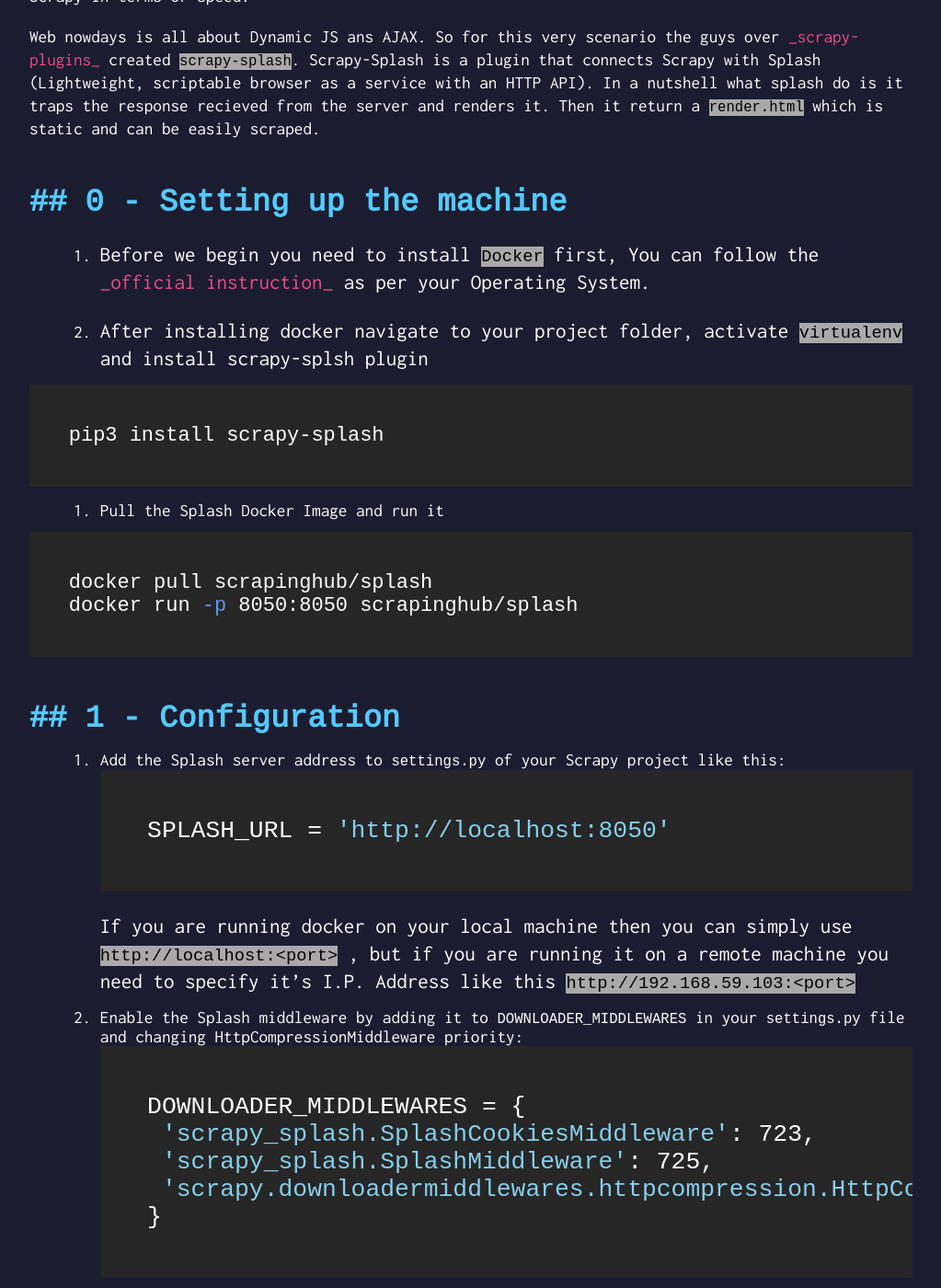
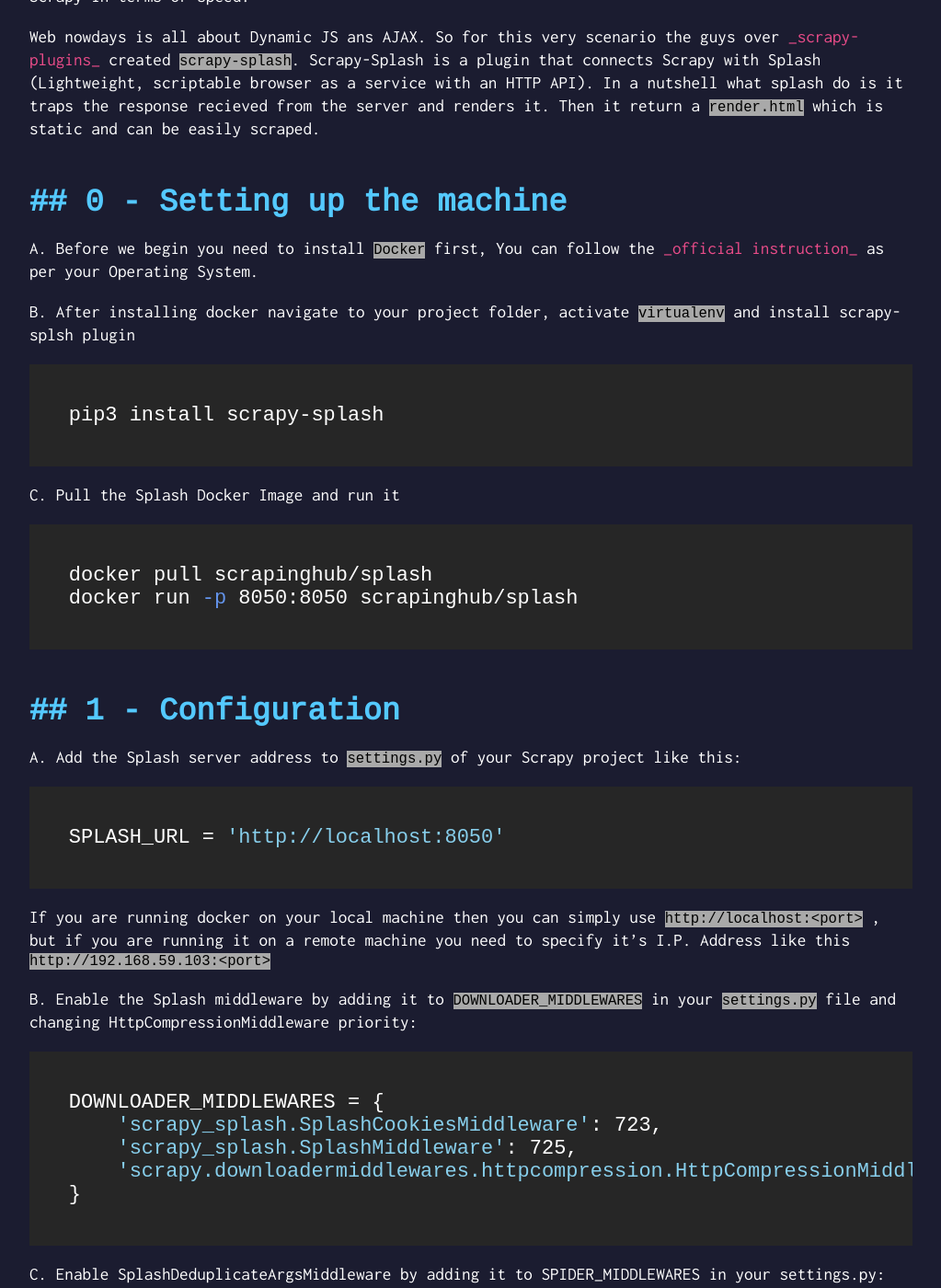
Before and after one commit to aaqaishtyaq/aaqaishtyaq.github.io, a Jekyll site: the page built from _posts/2018-09-01-scrapy-splash-setup.md, in a window 1280 px wide and 1400 px high, scrolled down 426 px. Shown: the whole window at 92% size, without its empty margins (16-1039 px from the left). Built offline with Jekyll 4.4.1, drawn with Linux system fonts in a browser that asks for light colours; some of the changed lines change nothing that is shown; some of the changed text lies outside the part shown.

Commit message:
Scrapy-Splash Blog cleaned up

````diff
--- a/_posts/2018-09-01-scrapy-splash-setup.md
+++ b/_posts/2018-09-01-scrapy-splash-setup.md
@@ -11,15 +11,15 @@
 
 ## 0 - Setting up the machine
 
-1. Before we begin you need to install ```Docker``` first, You can follow the [official instruction][1] as per your Operating System.
+A. Before we begin you need to install ```Docker``` first, You can follow the [official instruction][1] as per your Operating System.
 
-2. After installing docker navigate to your project folder, activate ```virtualenv``` and install scrapy-splsh plugin
+B. After installing docker navigate to your project folder, activate ```virtualenv``` and install scrapy-splsh plugin
 
 ```bash
 pip3 install scrapy-splash
 ```
 
-3. Pull the Splash Docker Image and run it
+C. Pull the Splash Docker Image and run it
 
 ```bash
 docker pull scrapinghub/splash
@@ -28,13 +28,16 @@
 
 ## 1 - Configuration
 
-1. Add the Splash server address to ```settings.py``` of your Scrapy project like this:
+A. Add the Splash server address to ```settings.py``` of your Scrapy project like this:
+
 ```python
 SPLASH_URL = 'http://localhost:8050'
 ```
 If you are running docker on your local machine then you can simply use ```http://localhost:<port>``` , but if you are running it on a remote machine you need to specify it's I.P. Address like this ```http://192.168.59.103:<port>```
 
-2. Enable the Splash middleware by adding it to ```DOWNLOADER_MIDDLEWARES``` in your ```settings.py``` file and changing HttpCompressionMiddleware priority:
+
+B. Enable the Splash middleware by adding it to ```DOWNLOADER_MIDDLEWARES``` in your ```settings.py``` file and changing HttpCompressionMiddleware priority:
+
 ```python
 DOWNLOADER_MIDDLEWARES = {
     'scrapy_splash.SplashCookiesMiddleware': 723,
@@ -43,14 +46,18 @@
 }
 ```
 
-3. Enable SplashDeduplicateArgsMiddleware by adding it to SPIDER_MIDDLEWARES in your settings.py:
+
+C. Enable SplashDeduplicateArgsMiddleware by adding it to SPIDER_MIDDLEWARES in your settings.py:
+
 ```python
 SPIDER_MIDDLEWARES = {
     'scrapy_splash.SplashDeduplicateArgsMiddleware': 100,
 }
 ```
 
-4. Set a custom DUPEFILTER_CLASS:
+
+D. Set a custom DUPEFILTER_CLASS:
+
 ```python
 DUPEFILTER_CLASS = 'scrapy_splash.SplashAwareDupeFilter'
 ```
@@ -59,6 +66,7 @@
 
 Before you use ```scrapy-splash``` you need to import it in your spider.
 You can do that by adding this line:
+
 ```python
 from scrapy_splash import SplashRequest
 ```
@@ -69,22 +77,28 @@
 
 It's all well and good but actual spider buiding does not happens in ```vim``` or ```sublime```, it takes place in ```shell```.
 
-**So how to use Splash in the shell? Good Question.**
+**So how to use Splash in the shell?**
+
+Good Question.
 
 Insted of invoking shell with:
+
 ```bash
 scrapy shell
 >>> fetch(http://domain.com/page-with-javascript.html)
 ```
 or with this:
+
 ```bash
 scrapy shell http://domain.com/page-with-javascript.html
 ```
 
-You invoke shell with this:
+**You invoke shell with this**:
+
 ```bash
 scrapy shell 'http://localhost:8050/render.html?url=http://domain.com/page-with-javascript.html&timeout=10&wait=0.5'
 ```
+
 Let me explain
 
 * ```localhost:port``` is where your splash service is running
````
